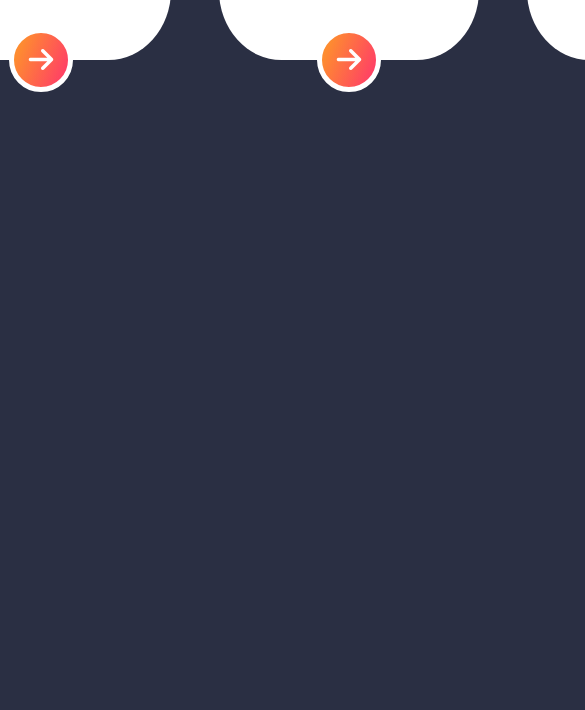
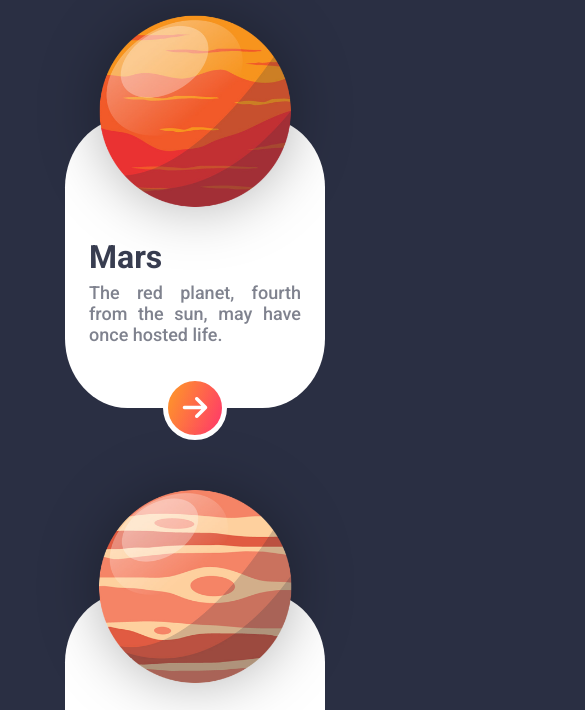
Before and after one commit to FairyPenguin/animated-post-card, a plain HTML site: page index.html in a window 390 px wide. Shown: the part 507-1217 px from the top of the page, 585 px wide, since content can reach past the window. Before the commit the page ends 844 px from the top, so only its background shows below. Drawn offline with Linux system fonts and the light colour scheme.

Commit message:
Update style.css
Fixing responsive issues with the layout for small screen sizes (800px, 1024px).

```diff
--- a/style.css
+++ b/style.css
@@ -15,6 +15,7 @@ body {
 
 .container {
   display: flex;
+  justify-content: center;
 }
 
 .card {
@@ -25,6 +26,44 @@ body {
   background: #fff;
   border-radius: 24%;
   transition: 0.4s ease-in-out;
+}
+
+/* Responsive layout - wrapping */
+/* max-width: 800px*/
+
+@media (max-width: 800px) {
+  body {
+    height: auto;
+    padding-top: 150px;
+  }
+
+  .container {
+    flex-direction: column;
+  }
+  .card {
+    margin: 0 auto 185px;
+    width: 260px;
+    height: 290px;
+  }
+}
+
+/* Responsive layout - makes a one column layout instead of a two-column layout */
+/* max-width: 1024px*/
+
+@media (max-width: 1024px) {
+  body {
+    height: auto;
+    padding-top: 150px;
+  }
+
+  .container {
+    flex-wrap: wrap;
+  }
+  .card {
+    margin: 0 auto 185px;
+    width: 260px;
+    height: 290px;
+  }
 }
 
 .card:hover {
```
